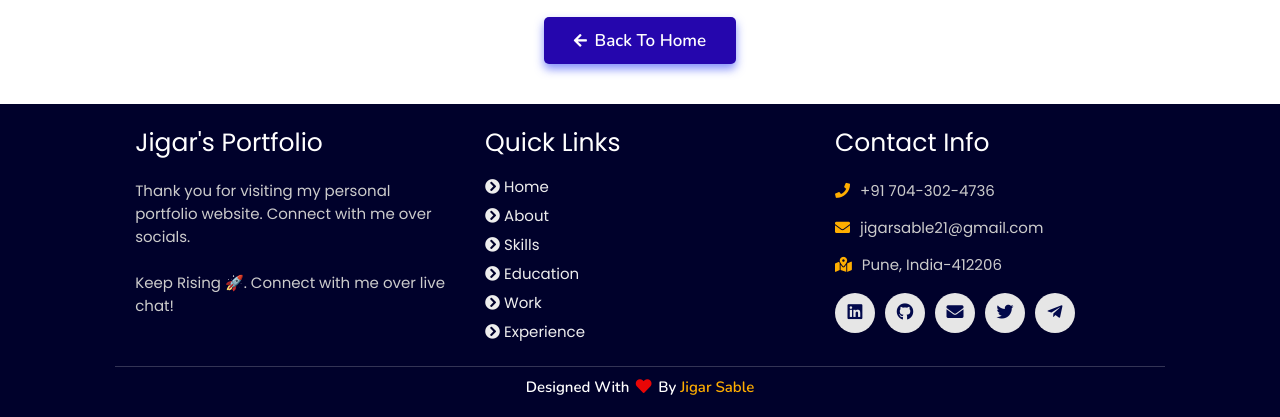
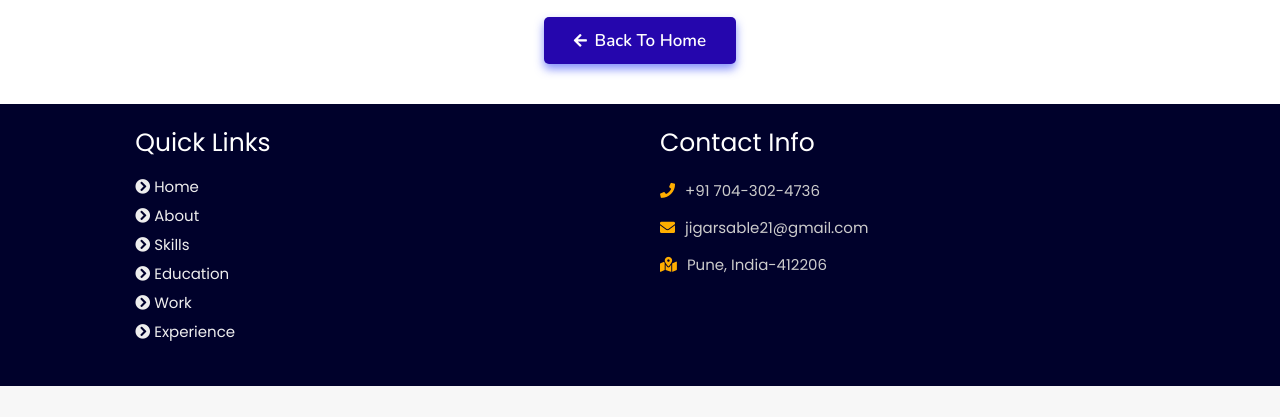
Before and after one commit to youba19/youba19.github.io, a plain HTML site: page 404.html in a window 1280 px wide. Shown: the part 586-1003 px from the top of the page. After the commit the page ends 972 px from the top, so only its background shows below. Drawn offline with nearby package versions, Linux system fonts and the light colour scheme.

Commit message:
Update 404.html

```diff
--- a/404.html
+++ b/404.html
@@ -60,10 +60,6 @@
 
   <div class="box-container">
 
-      <div class="box">
-          <h3>Jigar's Portfolio</h3>
-          <p>Thank you for visiting my personal portfolio website. Connect with me over socials. <br/> <br/> Keep Rising 🚀. Connect with me over live chat!</p>
-      </div>
 
       <div class="box">
           <h3>quick links</h3>
@@ -82,16 +78,11 @@
           <p> <i class="fas fa-map-marked-alt"></i>Pune, India-412206</p>
           <div class="share">
 
-              <a href="https://www.linkedin.com/in/jigar-sable" class="fab fa-linkedin" target="_blank"></a>
-              <a href="https://github.com/jigar-sable" class="fab fa-github" target="_blank"></a>
-              <a href="mailto:jigarsable21@gmail.com" class="fas fa-envelope" target="_blank"></a>
-              <a href="https://twitter.com/jigar_sable" class="fab fa-twitter" target="_blank"></a>
-              <a href="https://t.me/lifecode5" class="fab fa-telegram-plane" target="_blank"></a>
+
           </div>
       </div>
   </div>
 
-  <h1 class="credit">Designed with <i class="fa fa-heart pulse"></i> by <a href="https://www.linkedin.com/in/jigar-sable"> jigar sable</a></h1>
 
 </section>
 <!-- footer section ends -->
```
